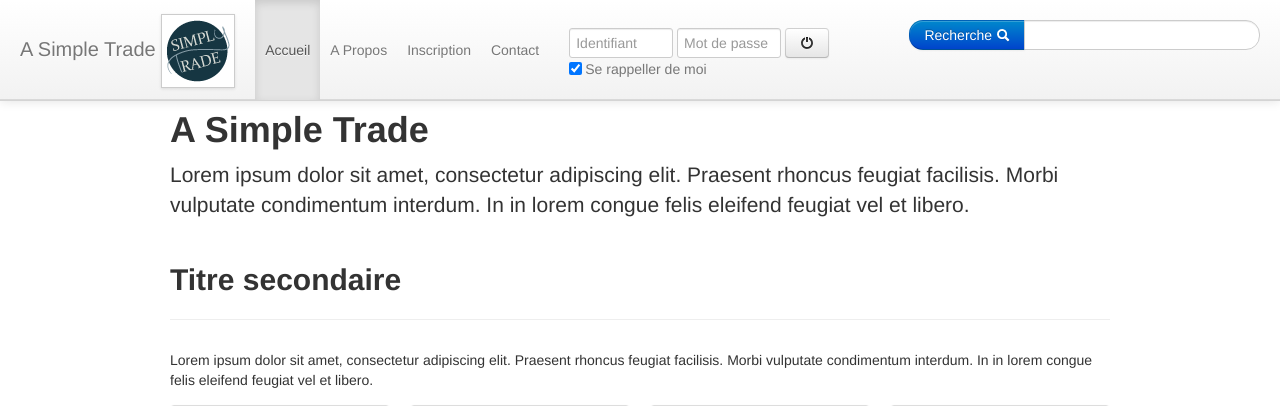
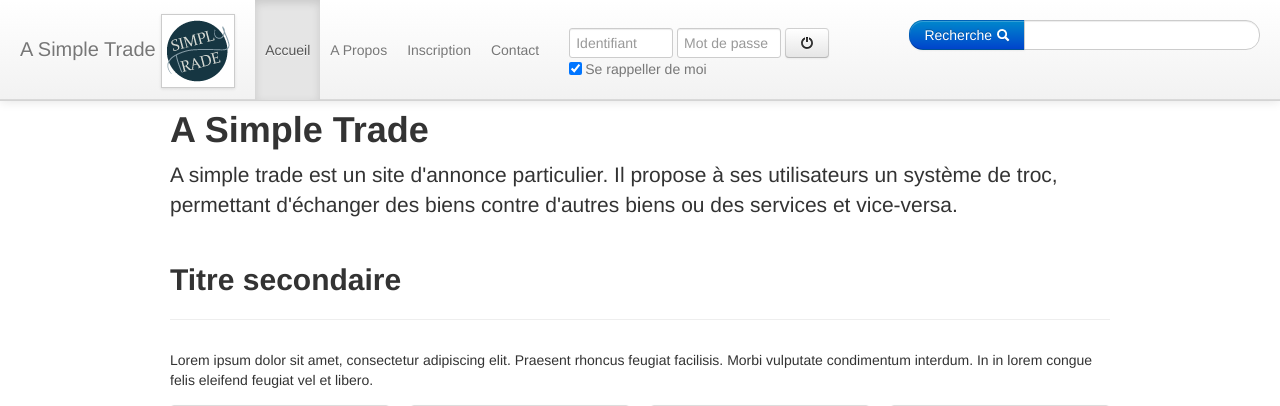
Before and after one commit to noxa02/Annonces, a PHP site: page / in a window 1280 px wide. Shown: the top 406 px of the page. Run offline with PHP 8.4, Linux system fonts and the light colour scheme; grey boxes labelled with a size stand in for pictures from a placeholder-image service; some libraries are stand-ins or nearby versions.

Commit message:
Minor changes

```diff
--- a/application/layouts/connexion.layout.php
+++ b/application/layouts/connexion.layout.php
@@ -1,4 +1,5 @@
 <div class="form-inline form-connexion">
+    <form method="post" action="?m=member&a=login">
         <input type="text" id="login-connexion" name="login-connexion" class="input-small" placeholder="Identifiant">
         <input type="password" id="password-connexion" name="password-connexion" class="input-small" placeholder="Mot de passe">
         <button type="submit" id="submit-connexion" name="submit-connexion" class="btn"><a href="#"><i class="icon-off"></i></a></button>
@@ -6,4 +7,5 @@
         <label class="checkbox">
             <input type="checkbox" checked="true" id="remember-me"  name="remember-me"> Se rappeller de moi
          </label>
+    </form>
 </div>
--- a/application/views/Default/default.view.php
+++ b/application/views/Default/default.view.php
@@ -4,8 +4,8 @@
          <div class="container">
            <h1>A Simple Trade</h1>
            <p class="lead">
-               Lorem ipsum dolor sit amet, consectetur adipiscing elit. Praesent rhoncus feugiat facilisis.
-               Morbi vulputate condimentum interdum. In in lorem congue felis eleifend feugiat vel et libero.
+               A simple trade est un site d'annonce particulier. Il propose à ses utilisateurs un système de troc, permettant d'échanger
+               des biens contre d'autres biens ou des services et vice-versa.
            </p>
          </div>
         </header>
```
Lines whose indentation alone changed are shown as unchanged.
